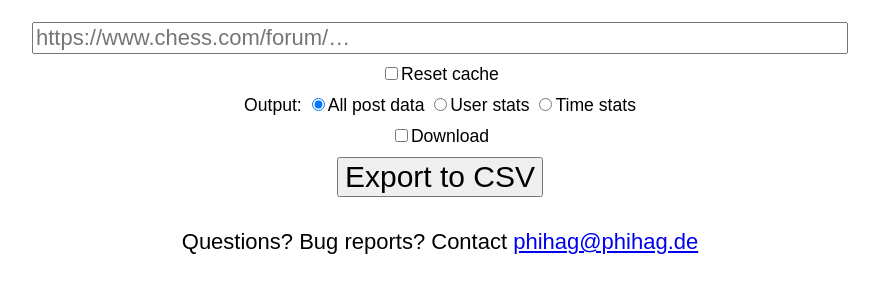
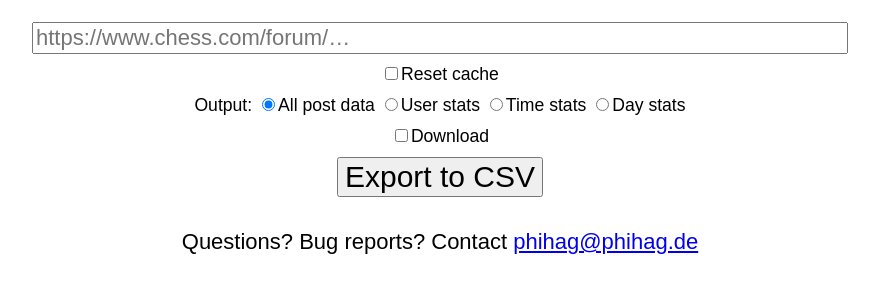
Before and after one commit to phihag/chess-tools, a PHP site: page / in a window 1280 px wide. Shown: the top 300 px of the page, without its empty margins (200-1079 px from the left). Run offline with PHP 8.4, Linux system fonts and the light colour scheme.

Commit message:
separate day and time stats

```diff
--- a/chesscom-forum2csv/index.php
+++ b/chesscom-forum2csv/index.php
@@ -148,10 +148,6 @@
 		}
 	} else if ($output === 'time_stats') {
 		$hour_counts = [];
-		$day_counts = [];
-		foreach ($DAYS as $idx => $_name) {
-			$day_counts[$idx] = 0;
-		}
 
 		foreach ($posts as $p) {
 			$hour = gmdate('G', $p['create_date']);
@@ -159,9 +155,6 @@
 				$hour_counts[$hour] = 0;
 			}
 			$hour_counts[$hour]++;
-
-			$day = gmdate('w', $p['create_date']);
-			$day_counts[$day]++;
 		}
 		$total_count = count($posts);
 
@@ -173,8 +166,19 @@
 			$percent = percent($hour_count, $total_count);
 			fputcsv($out, [$hour_str, $hour_count, $percent]);
 		}
-		fputcsv($out, ['', '', '']);
+	} else if ($output === 'day_stats') {
+		$day_counts = [];
+		foreach ($DAYS as $idx => $_name) {
+			$day_counts[$idx] = 0;
+		}
 
+		foreach ($posts as $p) {
+			$day = gmdate('w', $p['create_date']);
+			$day_counts[$day]++;
+		}
+		$total_count = count($posts);
+
+		$out = fopen('php://output', 'w');
 		fputcsv($out, ['Day', 'Posts', 'Percent']);
 		foreach ($DAYS as $day_num => $day_str) {
 			$day_count = $day_counts[$day_num];
@@ -262,6 +266,7 @@
 		<label><input type="radio" name="output" value="dump" checked>All post data</label>
 		<label><input type="radio" name="output" value="user_stats">User stats</label>
 		<label><input type="radio" name="output" value="time_stats">Time stats</label>
+		<label><input type="radio" name="output" value="day_stats">Day stats</label>
 	</label>
 	<label><input type="checkbox" name="download" value="1">Download</label>
 	<div class="button-container">
```
